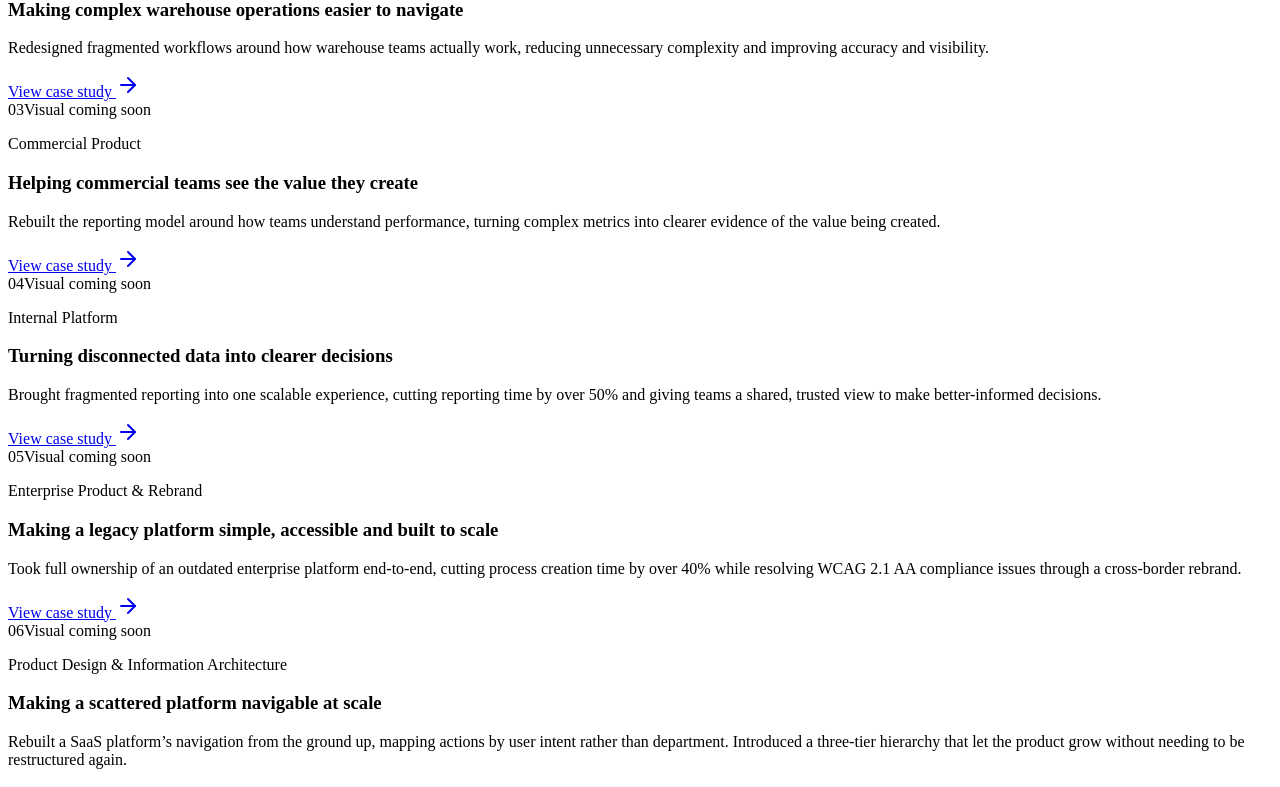
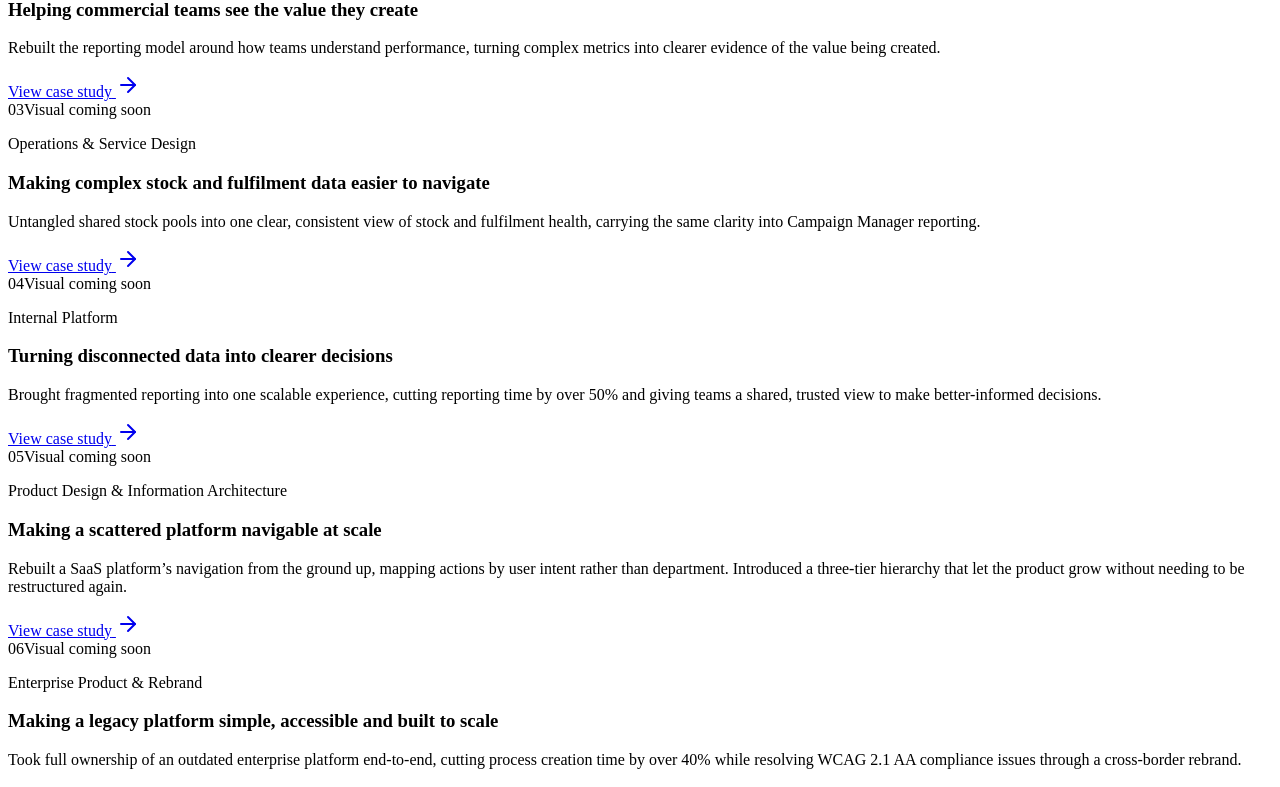
Before and after one commit to jadeparrish/portfolio, a Next.js app: page / in a window 1280 px wide. Shown: the part 2600-3387 px from the top of the page. Built offline with nearby package versions, Linux system fonts and the light colour scheme.

Commit message:
Update project entries in page.js

```diff
--- a/app/page.js
+++ b/app/page.js
@@ -66,16 +66,6 @@ const caseStudies = [
   },
   {
     num: '02',
-    title: 'Making complex warehouse operations easier to navigate',
-    tag: 'Operations & Service Design',
-    description:
-      'Redesigned fragmented workflows around how warehouse teams actually work, reducing unnecessary complexity and improving accuracy and visibility.',
-    cta: 'View case study',
-    href: '/work/warehouse',
-    tint: 'bg-[#E3E6E1]',
-  },
-  {
-    num: '03',
     title: 'Helping commercial teams see the value they create',
     tag: 'Commercial Product',
     description:
@@ -83,6 +73,16 @@ const caseStudies = [
     cta: 'View case study',
     href: '#',
     tint: 'bg-[#E7E2DC]',
+  },
+  {
+    num: '03',
+    title: 'Making complex stock and fulfilment data easier to navigate',
+    tag: 'Operations & Service Design',
+    description:
+      'Untangled shared stock pools into one clear, consistent view of stock and fulfilment health, carrying the same clarity into Campaign Manager reporting.',
+    cta: 'View case study',
+    href: '/work/stock',
+    tint: 'bg-[#E3E6E1]',
   },
   {
     num: '04',
@@ -96,6 +96,16 @@ const caseStudies = [
   },
   {
     num: '05',
+    title: 'Making a scattered platform navigable at scale',
+    tag: 'Product Design & Information Architecture',
+    description:
+      'Rebuilt a SaaS platform\u2019s navigation from the ground up, mapping actions by user intent rather than department. Introduced a three-tier hierarchy that let the product grow without needing to be restructured again.',
+    cta: 'View case study',
+    href: '#',
+    tint: 'bg-[#E4E1E8]',
+  },
+  {
+    num: '06',
     title: 'Making a legacy platform simple, accessible and built to scale',
     tag: 'Enterprise Product & Rebrand',
     description:
@@ -103,16 +113,6 @@ const caseStudies = [
     cta: 'View case study',
     href: '/work/netix',
     tint: 'bg-[#E9E4DE]',
-  },
-  {
-    num: '06',
-    title: 'Making a scattered platform navigable at scale',
-    tag: 'Product Design & Information Architecture',
-    description:
-      'Rebuilt a SaaS platform\u2019s navigation from the ground up, mapping actions by user intent rather than department. Introduced a three-tier hierarchy that let the product grow without needing to be restructured again.',
-    cta: 'View case study',
-    href: '#',
-    tint: 'bg-[#E4E1E8]',
   },
 ];
 
```
